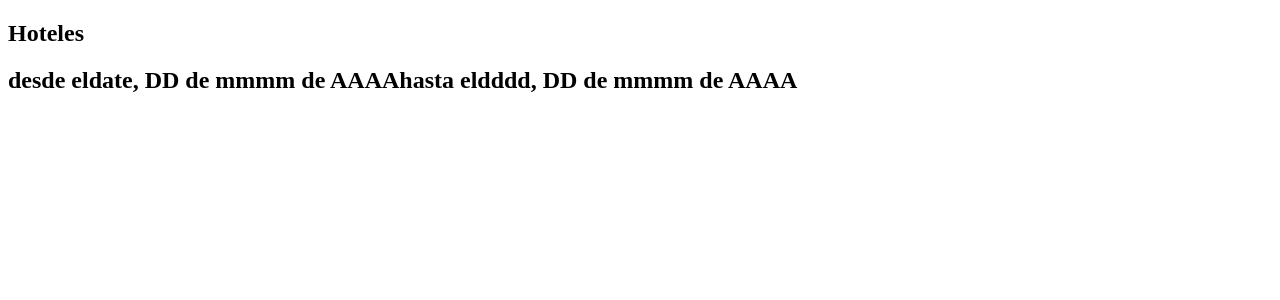
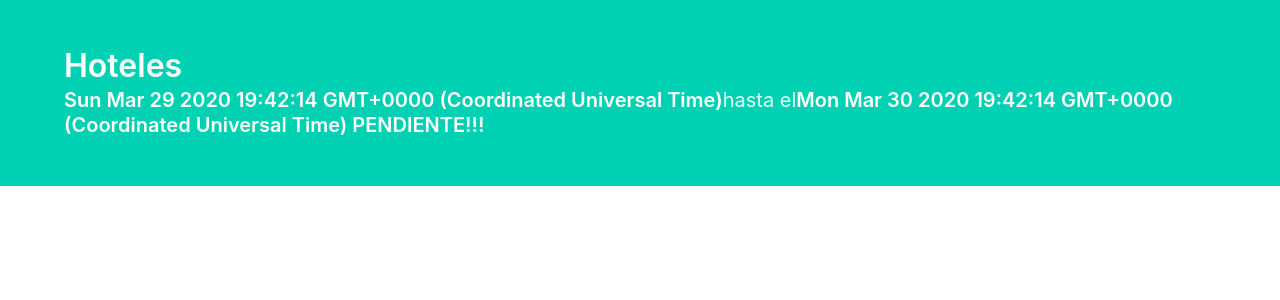
Before and after one commit to patricia-montoya/booking-app-parcel, a React (Vite) app: page / in a window 1280 px wide. Shown: the top 300 px of the page. Built offline with nearby package versions, Linux system fonts and the light colour scheme.

Commit message:
Implementation - Testing props inside Hero Component, adding proptypes dependency

```diff
--- a/package.json
+++ b/package.json
@@ -16,6 +16,7 @@
     "@fortawesome/free-solid-svg-icons": "^5.13.0",
     "@fortawesome/react-fontawesome": "^0.1.9",
     "bulma": "^0.8.1",
+    "prop-types": "^15.7.2",
     "react": "^16.13.1",
     "react-dom": "^16.13.1"
   },
--- a/src/App.js
+++ b/src/App.js
@@ -1,4 +1,6 @@
 import React from 'react';
+import 'bulma';
+import '@fortawesome/fontawesome-free/css/all.min.css';
 import Hero from './components/Hero';
 import { today } from './data/data';
 
--- a/src/components/Hero.js
+++ b/src/components/Hero.js
@@ -1,16 +1,16 @@
 import React from 'react';
 
-const Hero = () => {
+const Hero = ({ filters }) => {
+  console.log(filters);
   return (
     <section className="hero is-primary">
       <div className="hero-body">
         <div className="container">
           <h1 className="title">Hoteles</h1>
           <h2 className="subtitle">
-            desde el
-            <strong>date, DD de mmmm de AAAA</strong>
+            <strong>{`${filters.dateFrom}`}</strong>
             hasta el
-            <strong>dddd, DD de mmmm de AAAA</strong>
+            <strong>{`${filters.dateTo} PENDIENTE!!!`}</strong>
           </h2>
         </div>
       </div>
```
Also changed, not shown: 1 other file (tests, documents, lock files or other folders).
